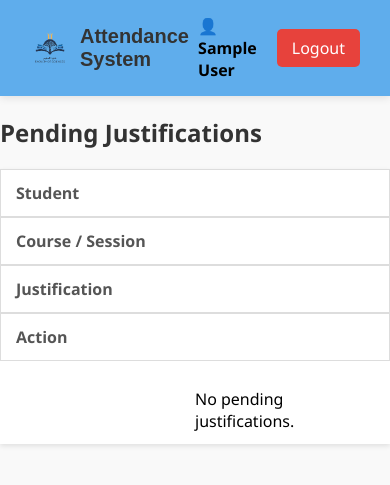
After one commit to manel-maxel/Projet-PAW, a PHP site: page /Administrator/administrator_justifications.php in a window 390 px wide. The commit adds this page. Shown: the top 485 px of the page. Run offline with PHP 8.4, Linux system fonts and the light colour scheme; the visitor is signed in with stand-in values (Sample User, id 1); tables that the repository leaves empty hold one stand-in row (values such as "Sample post"); data that the repository does not hold is empty.

Commit message:
lastcommit

```diff
--- a/Administrator/add_session.php
+++ b/Administrator/add_session.php
@@ -3,15 +3,19 @@ session_start();
 require_once "../LOGIN/config.php";
 include "../header/header.php";
 
+// Only admin can access
 if (!isset($_SESSION['administrator_id'])) {
     header("Location: ../LOGIN/login.php");
     exit();
 }
 
+// Get professors for dropdown
 $professors = $conn->query("SELECT id, name FROM users WHERE role='professor'");
 
+// Get distinct student groups for dropdown
 $groups_result = $conn->query("SELECT DISTINCT user_group FROM users WHERE role='student'");
 
+// Handle adding session
 if (isset($_POST['add_session'])) {
     $course_name = trim($_POST['course_name']);
     $session_type = $_POST['session_type'];
@@ -20,6 +24,7 @@ if (isset($_POST['add_session'])) {
     $professor_id = $_POST['professor_id'];
     $session_group = $_POST['session_group'] ?? '';
 
+    // Calculate next date for the selected day
     $datetime = date("Y-m-d H:i:s", strtotime("next $day_of_week $time_input"));
 
     $stmt = $conn->prepare("INSERT INTO sessions (course_name, session_type, time, professor_id, session_group) VALUES (?, ?, ?, ?, ?)");
@@ -32,6 +37,7 @@ if (isset($_POST['add_session'])) {
     }
 }
 
+// Fetch all sessions
 $sessions = $conn->query("
     SELECT s.*, u.name AS professor_name
     FROM sessions s
--- a/Administrator/administrator_add_course.php
+++ b/Administrator/administrator_add_course.php
@@ -3,13 +3,16 @@ session_start();
 require_once "../LOGIN/config.php";
 include "../header/header.php";
 
+// Check if admin is logged in
 if (!isset($_SESSION['administrator_id'])) {
     header("Location: ../LOGIN/login.php");
     exit();
 }
 
+// Get all professors
 $professors = $conn->query("SELECT id, name FROM users WHERE role='professor'");
 
+// Handle adding a new session
 if (isset($_POST['add_session'])) {
     $course_name    = trim($_POST['course_name']);
     $session_type   = $_POST['session_type'];
@@ -18,8 +21,10 @@ if (isset($_POST['add_session'])) {
     $professor_id   = $_POST['professor_id'];
     $session_group  = trim($_POST['session_group'] ?? '');
 
+    // Calculate next session datetime
     $datetime = date("Y-m-d H:i:s", strtotime("next $day_of_week $time_input"));
 
+    // Prepare and execute insert
     $stmt = $conn->prepare("
         INSERT INTO sessions (course_name, session_type, time, professor_id, session_group)
         VALUES (?, ?, ?, ?, ?)
@@ -33,6 +38,7 @@ if (isset($_POST['add_session'])) {
     }
 }
 
+// Fetch all sessions
 $sessions = $conn->query("
     SELECT s.*, u.name AS professor_name
     FROM sessions s
--- /dev/null
+++ b/Administrator/administrator_justifications.php
@@ -0,0 +1,187 @@
+<?php
+session_start();
+require_once "../LOGIN/config.php";
+
+if (!isset($_SESSION['administrator_id'])) {
+    header("Location: ../LOGIN/login.php");
+    exit();
+}
+if ($_SERVER['REQUEST_METHOD'] === 'POST') {
+    $justification_id = intval($_POST['justification_id']);
+    $action = $_POST['action'];
+
+    if ($justification_id > 0 && in_array($action, ['approved', 'rejected'])) {
+        $stmt = $conn->prepare("UPDATE justifications SET status = ? WHERE id = ?");
+        $stmt->bind_param("si", $action, $justification_id);
+        $stmt->execute();
+        $_SESSION['message'] = "Justification has been $action" . "d successfully!";
+        header("Location: administrator_justifications.php");
+        exit();
+    }
+}
+
+// Fetch pending justifications
+$result = $conn->query("
+    SELECT j.id, j.justification_text, j.status, j.session_id, s.course_name, u.name AS student_name
+    FROM justifications j
+    JOIN users u ON j.student_id = u.id AND u.role = 'student'
+    JOIN sessions s ON j.session_id = s.id
+    WHERE j.status = 'pending'
+    ORDER BY j.created_at DESC
+");
+
+
+?>
+
+<!DOCTYPE html>
+<html>
+<head>
+    <title>Pending Justifications</title>
+    <link href="../header/header.css" rel="stylesheet">
+    <style>
+        body {
+
+            background-color: #f9f9f9;
+        }
+
+        h2 {
+            color: #333;
+            margin:20px 0px ;
+        }
+
+        table {
+            border-collapse: collapse;
+            width: 100%;
+            background-color: #fff;
+            box-shadow: 0 2px 5px rgba(0,0,0,0.1);
+        }
+
+        th, td {
+            border: 1px solid #ddd;
+            padding: 12px 15px;
+            text-align: left;
+        }
+
+        th {
+            background-color: #4c81afff;
+            color: white;
+        }
+
+        tr:hover {
+            background-color: #f1f1f1;
+        }
+
+        .badge {
+            padding: 5px 10px;
+            border-radius: 5px;
+            color: white;
+            font-weight: bold;
+            text-transform: capitalize;
+        }
+
+
+        .approved {
+            background-color: #5cb85c;
+        }
+
+        .rejected {
+            background-color: #d9534f;
+        }
+
+        button {
+            padding: 6px 12px;
+            margin: 2px;
+            border: none;
+            border-radius: 4px;
+            cursor: pointer;
+            color: white;
+            font-weight: bold;
+            transition: 0.2s;
+        }
+
+        button[value="approved"] {
+            background-color: #5cb85c;
+        }
+
+        button[value="approved"]:hover {
+            background-color: #449d44;
+        }
+
+        button[value="rejected"] {
+            background-color: #d9534f;
+        }
+
+        button[value="rejected"]:hover {
+            background-color: #c9302c;
+        }
+
+        p.message {
+            background-color: #dff0d8;
+            color: #3c763d;
+            padding: 10px;
+            border-radius: 5px;
+            width: fit-content;
+        }
+
+        @media screen and (max-width: 768px) {
+            table, thead, tbody, th, td, tr {
+                display: block;
+            }
+            tr { margin-bottom: 15px; }
+            th {
+                background-color: transparent;
+                color: #555;
+            }
+            td {
+                border: none;
+                position: relative;
+                padding-left: 50%;
+            }
+            td:before {
+                content: attr(data-label);
+                position: absolute;
+                left: 15px;
+                font-weight: bold;
+            }
+        }
+    </style>
+</head>
+<body>
+  <?php include '../header/header.php'; ?>
+    <h2>Pending Justifications</h2>
+
+    <?php if(isset($_SESSION['message'])): ?>
+        <p style="color: green;"><?php echo $_SESSION['message']; unset($_SESSION['message']); ?></p>
+    <?php endif; ?>
+
+    <table>
+        <thead>
+            <tr>
+                <th>Student</th>
+                <th>Course / Session</th>
+                <th>Justification</th>
+                <th>Action</th>
+            </tr>
+        </thead>
+        <tbody>
+            <?php while($row = $result->fetch_assoc()): ?>
+                <tr>
+                    <td><?php echo htmlspecialchars($row['student_name']); ?></td>
+                    <td><?php echo htmlspecialchars($row['course_name']); ?></td>
+                    <td><?php echo htmlspecialchars($row['justification_text']); ?></td>
+                    <td>
+                        <form method="POST" style="display:inline;">
+                            <input type="hidden" name="justification_id" value="<?php echo $row['id']; ?>">
+                            <button type="submit" name="action" value="approved">Approve</button>
+                            <button type="submit" name="action" value="rejected">Reject</button>
+                        </form>
+                    </td>
+                </tr>
+            <?php endwhile; ?>
+            <?php if($result->num_rows === 0): ?>
+                <tr><td colspan="4">No pending justifications.</td></tr>
+            <?php endif; ?>
+        </tbody>
+    </table>
+</body>
+</html>
--- a/Administrator/administrator_page.php
+++ b/Administrator/administrator_page.php
@@ -77,6 +77,10 @@ if (!isset($_SESSION['administrator_id'])) {
         <h2>Student </br> List</h2>
         <a href="student_list.php" class="btn">Go</a>
     </div>
+    <div class="card">
+        <h2>Treat justification</h2>
+        <a href="administrator_justifications.php" class="btn">Go</a>
+    </div>
 
 </div>
 
--- a/Administrator/administrator_statistics_page.php
+++ b/Administrator/administrator_statistics_page.php
@@ -56,7 +56,7 @@ h1 { text-align:center; margin-top:30px; }
 </head>
 <body>
 
-<?php include 'header/header.php'; ?>
+<?php include '../header/header.php'; ?>
 
 <h1>Administrator Statistics</h1>
 
--- a/Administrator/student_list.php
+++ b/Administrator/student_list.php
@@ -44,7 +44,7 @@ if (isset($_POST['export_students'])) {
 // Import Students (CSV only)
 if (isset($_POST['import_students']) && isset($_FILES['import_file'])) {
     $file = fopen($_FILES['import_file']['tmp_name'], 'r');
-    fgetcsv($file);
+    fgetcsv($file); // skip header
     while (($data = fgetcsv($file)) !== FALSE) {
         $name = $data[0];
         $email = $data[1];
@@ -98,6 +98,7 @@ a:hover { text-decoration: underline; }
 
 <h1>Student List Management</h1>
 
+<!-- Add New Student -->
 <h2>Add New Student</h2>
 <form method="post">
     <input type="text" name="name" placeholder="Student Name" required>
@@ -107,6 +108,7 @@ a:hover { text-decoration: underline; }
     <button type="submit" name="add_student">Add Student</button>
 </form>
 
+<!-- Import / Export -->
 <h2>Import / Export Students</h2>
 <form method="post" enctype="multipart/form-data">
     <input type="file" name="import_file" accept=".csv" required>
@@ -117,6 +119,7 @@ a:hover { text-decoration: underline; }
     <button type="submit" name="export_students">Export Students</button>
 </form>
 
+<!-- Student Table -->
 <h2>Current Students</h2>
 <table>
 <tr>
--- a/LOGIN/login.php
+++ b/LOGIN/login.php
@@ -33,6 +33,7 @@ function isActiveForm($formName, $activeForm) {
 <body>
 <div class="container">
 
+    <!-- LOGIN FORM -->
     <div class="form-box <?= isActiveForm('login', $activeForm); ?>" id="login-form">
         <form action="login_register.php" method="post">
             <h2>Login</h2>
--- a/Professor/attendance_summary.php
+++ b/Professor/attendance_summary.php
@@ -9,6 +9,7 @@ if (!isset($_SESSION['professor_id'])) {
 
 $professor_id = $_SESSION['professor_id'];
 
+// Get all sessions of this professor
 $sql = "
     SELECT
         s.id AS session_id,
--- a/Professor/attendance_today.php
+++ b/Professor/attendance_today.php
@@ -99,7 +99,7 @@ if (isset($_GET['session_id'])) {
     </thead>
     <tbody>
         <?php
-        //  JSON
+        // Reset pointer to start since we already fetched rows for JSON
         $attendance_data->data_seek(0);
         while ($row = $attendance_data->fetch_assoc()): ?>
         <tr>
--- a/Professor/take_attendance.php
+++ b/Professor/take_attendance.php
@@ -28,6 +28,7 @@ if($session_result->num_rows == 0){
 $session_info = $session_result->fetch_assoc();
 $session_group = $session_info['session_group'];
 
+// Get students of the group
 $stmt = $conn->prepare("
     SELECT u.id, u.name
     FROM users u
@@ -40,6 +41,7 @@ $students = $stmt->get_result();
 $message = '';
 $today = date("Y-m-d");
 
+// Handle form submission
 if($_SERVER['REQUEST_METHOD'] === 'POST'){
     foreach($students as $student){
         $id = $student['id'];
@@ -115,7 +117,7 @@ if($_SERVER['REQUEST_METHOD'] === 'POST'){
 </form>
 
 <script>
-    // participation only if student is present
+    // Enable participation only if student is present
     document.querySelectorAll('input[type="radio"]').forEach(radio => {
         radio.addEventListener('change', function(){
             const id = this.name.split('_')[1];
```
Also changed, not shown: Professor/attendance_2025-11-28_session4.json (+12 -1 lines), Professor/attendance_2025-11-28_session8.json (added, +8 -0 lines), Student/see_presence.php (+12 -5 lines).
